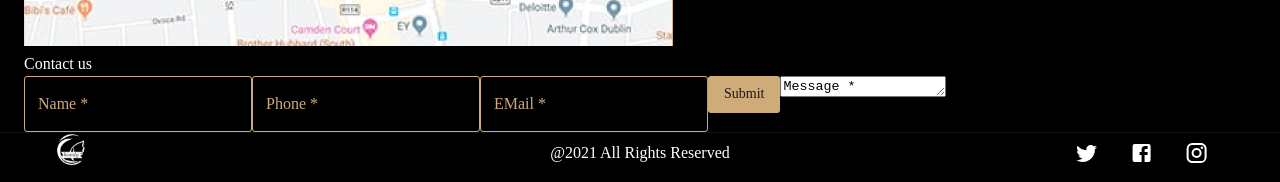
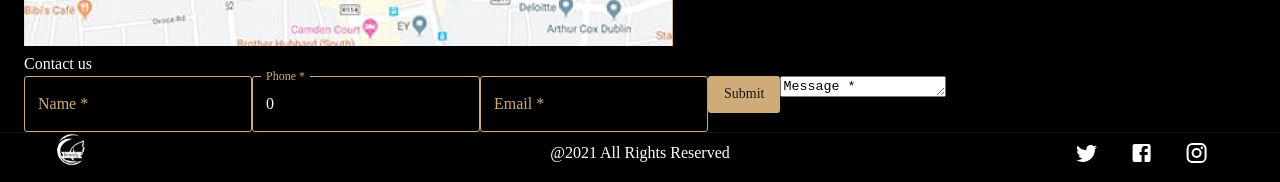
Before and after one commit to GSG-G9/beauty-salon, a React (Create React App) app in the folder client/: page /contact in a window 1280 px wide. Shown: the part 381-563 px from the top of the page. Built offline with nearby package versions, Linux system fonts and the light colour scheme; no server answers; a web font is replaced by a local one.

Commit message:
Contact us page Fix #21

```diff
--- a/client/src/pages/Contacts/index.js
+++ b/client/src/pages/Contacts/index.js
@@ -11,6 +11,7 @@ import map from '../../assets/images/map.png';
 const Contacts = () => {
   const [username, setName] = useState('');
   const [email, setEmail] = useState('');
+  const [phone, setPhone] = useState(0);
 
   const handelChange = ({ target: { value, name } }) => {
     switch (name) {
@@ -20,7 +21,9 @@ const Contacts = () => {
       case 'email':
         setEmail(value);
         break;
-
+      case 'phone':
+        setPhone(value);
+        break;
       default:
         break;
     }
@@ -40,9 +43,9 @@ const Contacts = () => {
         <img src={map} alt="map" />
         <Typography>Contact us</Typography>
         <form>
-          <InputField label="Name *" />
-          <InputField label="Phone *" />
-          <InputField label="EMail *" />
+          <InputField label="Name *" value={username} onChange={handelChange} />
+          <InputField label="Phone *" value={phone} onChange={handelChange} />
+          <InputField label="Email *" value={email} onChange={handelChange} />
           <ButtonComponent>Submit</ButtonComponent>
           <TextareaAutosize rowsMax={4} defaultValue="Message *" />
         </form>
```
